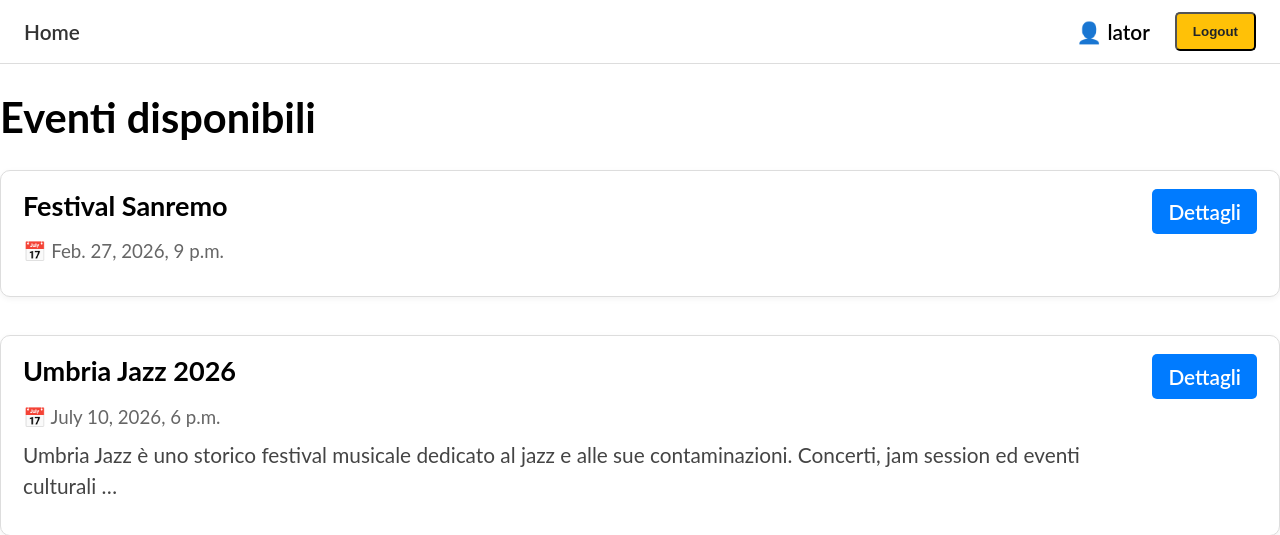
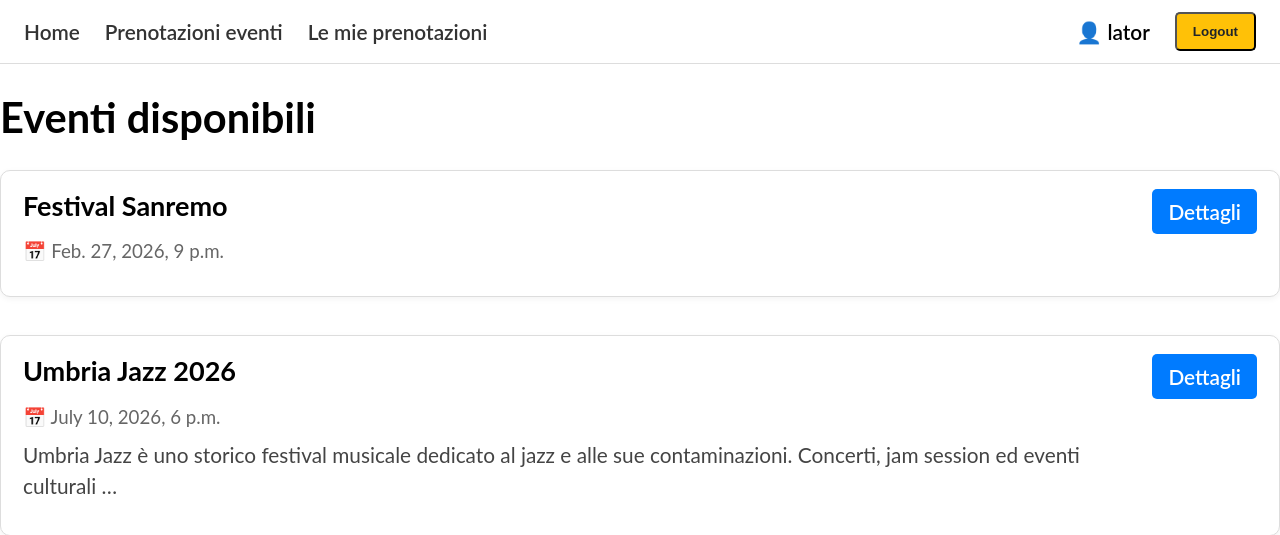
Before and after one commit to LucaT152/PrenotazioneEventi, a Django app: page /catalog/eventi/ in a window 1280 px wide. Shown: the top 535 px of the page. Run offline with Django 5.2, Linux system fonts and the light colour scheme; a user stored in the database is signed in; data comes from the database, SQL or seed files in the repository; both versions use the stored data as it was after the commit.

Commit message:
Progetto SALVO, Aggiornati oagnìina home con permessi utente e addetti. link per le mie prenotazioni e addett iche possono adesso creare nuovi eventi

```diff
--- a/library/catalog/static/css/styles.css
+++ b/library/catalog/static/css/styles.css
@@ -492,3 +492,20 @@
 .auth-links a {
   font-size: 0.9em;
 }
+
+.admin-table {
+  width: 100%;
+  border-collapse: collapse;
+  margin-top: 20px;
+}
+
+.admin-table th,
+.admin-table td {
+  border: 1px solid #ddd;
+  padding: 8px;
+  text-align: center;
+}
+
+.admin-table th {
+  background-color: #f2f2f2;
+}
--- a/library/catalog/templates/base_generic.html
+++ b/library/catalog/templates/base_generic.html
@@ -1,5 +1,6 @@
 <!DOCTYPE html>
 <html lang="en">
+
 <head>
   {% block title %}
   <title>Catalog</title>
@@ -21,13 +22,25 @@
     <div class="nav-inner">
       <ul class="sidebar-nav">
         <li><a href="{% url 'index' %}">Home</a></li>
-
+        {% if user.is_staff %}
+        <li>
+          <a href="{% url 'prenotazioni-eventi' %}">
+            Prenotazioni eventi
+          </a>
+        </li>
+        {% endif %}
         {% if user.is_authenticated %}
+        <li>
+          <a href="{% url 'mie-prenotazioni' %}">
+            Le mie prenotazioni
+          </a>
+        </li>
         <li class="nav-user">
           👤 {{ user.get_username }}
         </li>
+
         <li>
-          <form method="post" action="{% url 'logout' %}?next={{ request.path }}">
+          <form method="post" action="{% url 'logout' %}?next={% url 'index' %}">
             {% csrf_token %}
             <button type="submit" class="btn btn-warning">Logout</button>
           </form>
@@ -74,4 +87,5 @@
   </div>
 
 </body>
+
 </html>
--- a/library/catalog/urls.py
+++ b/library/catalog/urls.py
@@ -9,6 +9,6 @@
     path('resetlogin/<path:next>', views.resetlogin, name='resetlogin'),
     path('signup/<path:next>/', views.signup, name='signup'),
     path('mie-prenotazioni/', views.mie_prenotazioni, name='mie-prenotazioni'),
-    path('prenotazione/<int:pk>/disdici/',views.disdici_prenotazione,name='disdici-prenotazione',
-),
+    path('prenotazione/<int:pk>/disdici/',views.disdici_prenotazione,name='disdici-prenotazione'),
+    path('prenotazioni-eventi/',views.prenotazioni_eventi,name='prenotazioni-eventi'),
 ]
--- a/library/catalog/views.py
+++ b/library/catalog/views.py
@@ -9,6 +9,7 @@
 from .forms import SignupForm
 from django.contrib import messages
 from django.utils import timezone
+from django.contrib.admin.views.decorators import staff_member_required
 
 
 def index(request):
@@ -121,3 +122,12 @@
     messages.success(request, "Prenotazione annullata con successo.")
 
     return redirect('mie-prenotazioni')
+
+
+@staff_member_required
+def prenotazioni_eventi(request):
+    eventi = Evento.objects.all()
+
+    return render(request, 'catalog/prenotazioni_eventi.html', {
+        'eventi': eventi
+    })
```
Also changed, not shown: library/db.sqlite3. Lines whose indentation alone changed are shown as unchanged.
